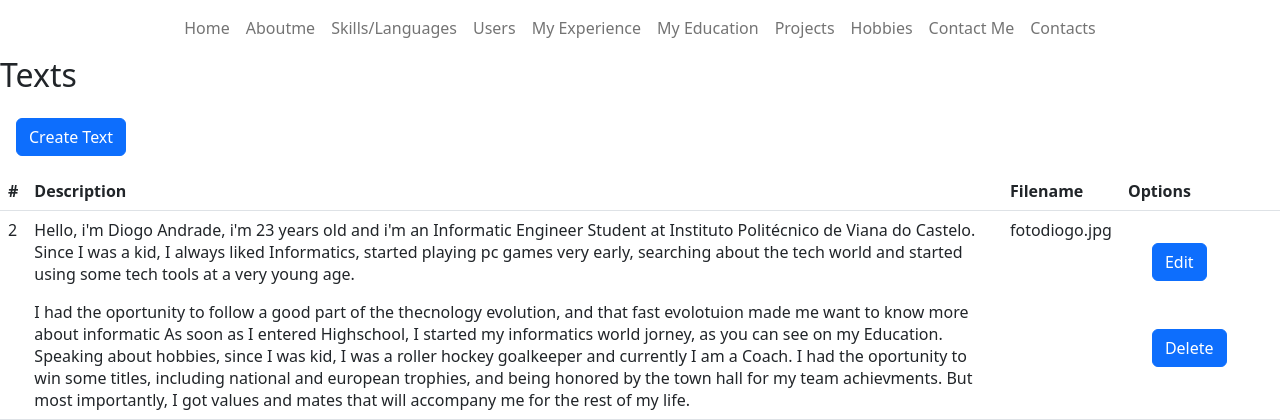
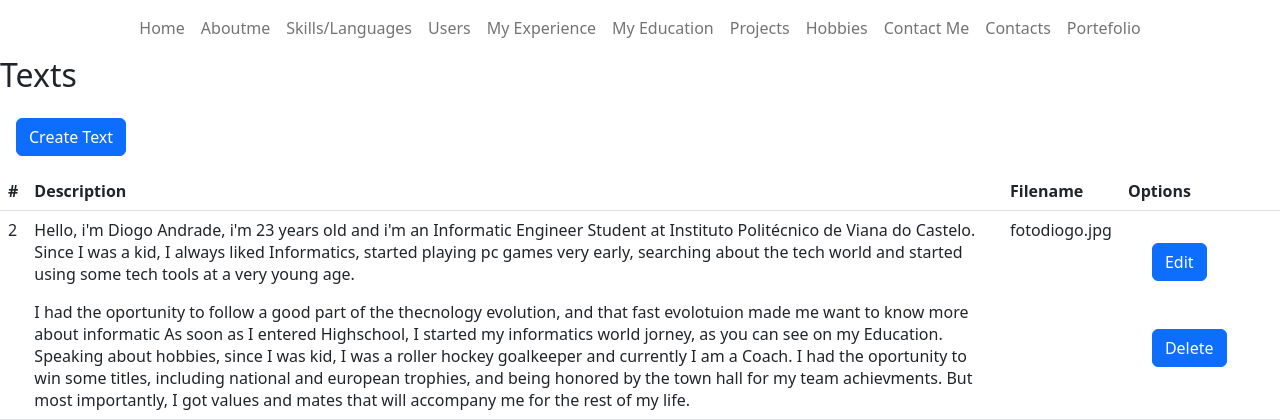
Before and after one commit to Big1699/sirDiogoAndrade, a PHP site: page /CMS/pages/about/read.php in a window 1280 px wide. Shown: the top 420 px of the page. Run offline with PHP 8.4, Linux system fonts and the light colour scheme; data comes from the database, SQL or seed files in the repository; some libraries are stand-ins or nearby versions.

Commit message:
lastbutnotleast

```diff
--- a/diogoRewordedSIR/CMS/navbars/navbaradmin.php
+++ b/diogoRewordedSIR/CMS/navbars/navbaradmin.php
@@ -49,6 +49,9 @@
           <li class="nav-item">
             <a class="nav-link" href="../contacts/read.php">Contacts</a>
           </li>
+          <li class="nav-item">
+            <a class="nav-link" href="../../../index.php">Portefolio</a>
+          </li>
         </ul>
       </div>
     </div>
```
